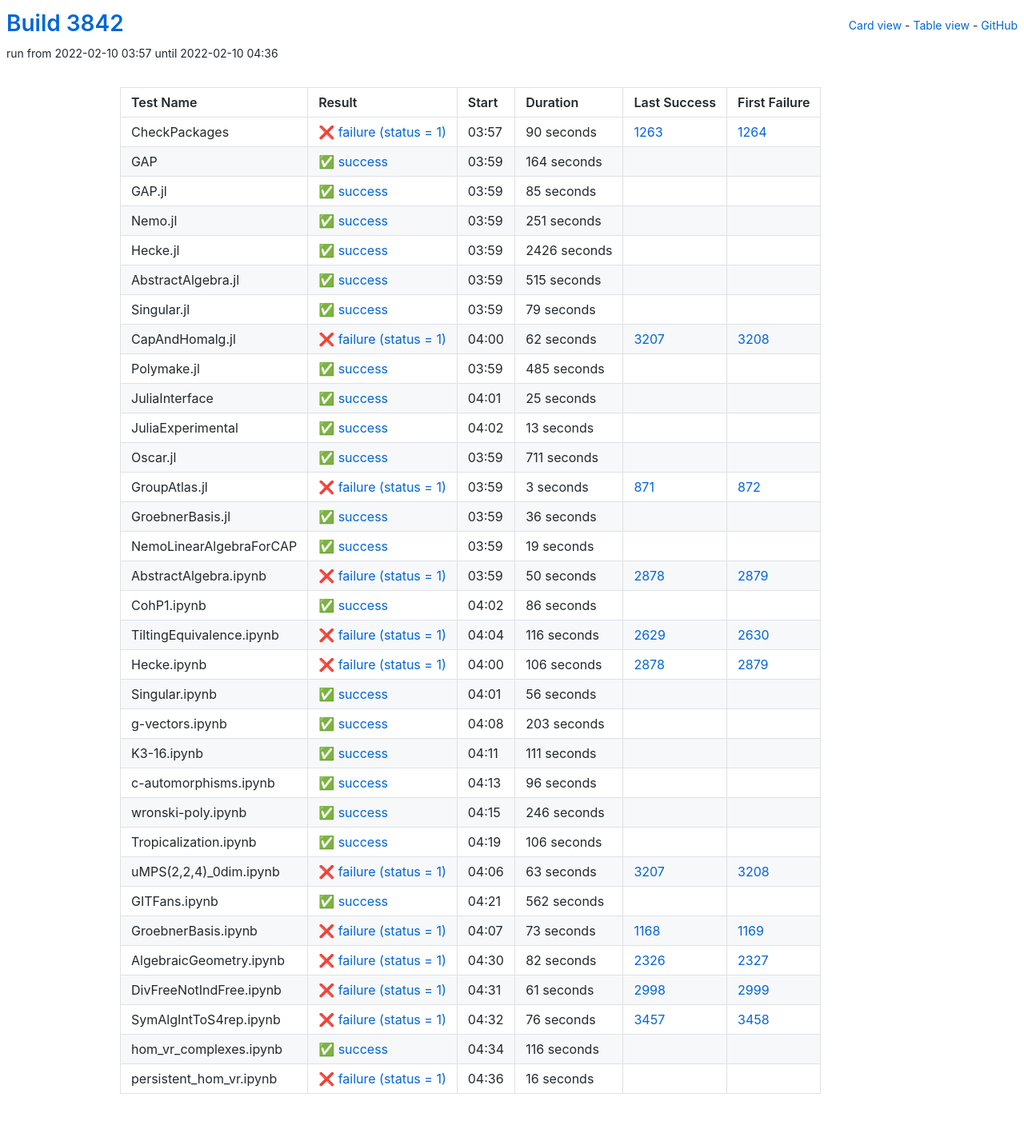
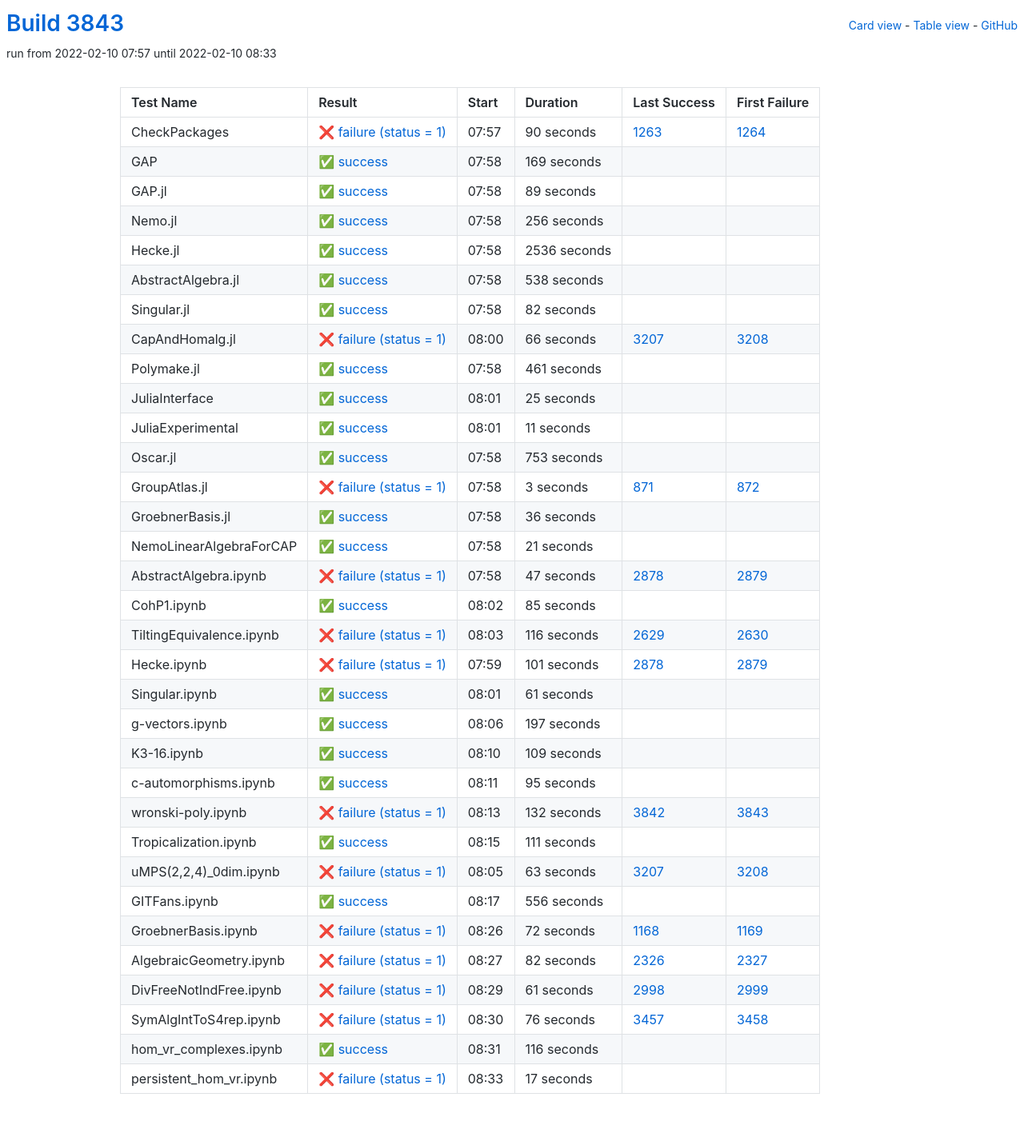
Before and after one commit to oscar-system/oscar-ci-status-stable, a Jekyll site: the page built from table.html, in a window 1280 px wide. Shown: the whole page at 80% size. Built offline with Jekyll 4.4.1, drawn with Linux system fonts in a browser that asks for light colours.

Commit message:
Build #3843

```diff
--- a/_data/ci.yml
+++ b/_data/ci.yml
@@ -1,6 +1,6 @@
 ---
-build: 3842
-build_url: https://oscarci.mathematik.uni-kl.de/job/oscar-stable/3842/
+build: 3843
+build_url: https://oscarci.mathematik.uni-kl.de/job/oscar-stable/3843/
 job: oscar-stable
 organization: oscar-system
 repo: oscar-ci-status-stable
@@ -8,8 +8,8 @@ repourl: https://github.com/oscar-system/oscar-ci-status-stable
 tests:
 - name: CheckPackages
   id: checkpackages
-  log: https://oscarci.mathematik.uni-kl.de/job/oscar-stable/3842/artifact/logs/build-3842/CheckPackages.log
-  start: 2022-02-10 03:57
+  log: https://oscarci.mathematik.uni-kl.de/job/oscar-stable/3843/artifact/logs/build-3843/CheckPackages.log
+  start: 2022-02-10 07:57
   success: false
   exitcode: 1
   status: failure
@@ -20,104 +20,104 @@ tests:
   first_failure_url: https://oscarci.mathematik.uni-kl.de/job/oscar-stable/1264/
 - name: GAP
   id: gap
-  log: https://oscarci.mathematik.uni-kl.de/job/oscar-stable/3842/artifact/logs/build-3842/GAP.log
-  start: 2022-02-10 03:59
+  log: https://oscarci.mathematik.uni-kl.de/job/oscar-stable/3843/artifact/logs/build-3843/GAP.log
+  start: 2022-02-10 07:58
   success: true
   exitcode: 0
   status: success
-  duration: 164
+  duration: 169
   last_success: false
   last_success_url:
   first_failure: false
   first_failure_url:
 - name: GAP.jl
   id: gap-jl
-  log: https://oscarci.mathematik.uni-kl.de/job/oscar-stable/3842/artifact/logs/build-3842/GAP.jl.log
-  start: 2022-02-10 03:59
+  log: https://oscarci.mathematik.uni-kl.de/job/oscar-stable/3843/artifact/logs/build-3843/GAP.jl.log
+  start: 2022-02-10 07:58
   success: true
   exitcode: 0
   status: success
-  duration: 85
+  duration: 89
   last_success: false
   last_success_url:
   first_failure: false
   first_failure_url:
 - name: Nemo.jl
   id: nemo-jl
-  log: https://oscarci.mathematik.uni-kl.de/job/oscar-stable/3842/artifact/logs/build-3842/Nemo.jl.log
-  start: 2022-02-10 03:59
+  log: https://oscarci.mathematik.uni-kl.de/job/oscar-stable/3843/artifact/logs/build-3843/Nemo.jl.log
+  start: 2022-02-10 07:58
   success: true
   exitcode: 0
   status: success
-  duration: 251
+  duration: 256
   last_success: false
   last_success_url:
   first_failure: false
   first_failure_url:
 - name: Hecke.jl
   id: hecke-jl
-  log: https://oscarci.mathematik.uni-kl.de/job/oscar-stable/3842/artifact/logs/build-3842/Hecke.jl.log
-  start: 2022-02-10 03:59
+  log: https://oscarci.mathematik.uni-kl.de/job/oscar-stable/3843/artifact/logs/build-3843/Hecke.jl.log
+  start: 2022-02-10 07:58
   success: true
   exitcode: 0
   status: success
-  duration: 2426
+  duration: 2536
   last_success: false
   last_success_url:
   first_failure: false
   first_failure_url:
 - name: AbstractAlgebra.jl
   id: abstractalgebra-jl
-  log: https://oscarci.mathematik.uni-kl.de/job/oscar-stable/3842/artifact/logs/build-3842/AbstractAlgebra.jl.log
-  start: 2022-02-10 03:59
+  log: https://oscarci.mathematik.uni-kl.de/job/oscar-stable/3843/artifact/logs/build-3843/AbstractAlgebra.jl.log
+  start: 2022-02-10 07:58
   success: true
   exitcode: 0
   status: success
-  duration: 515
+  duration: 538
   last_success: false
   last_success_url:
   first_failure: false
   first_failure_url:
 - name: Singular.jl
   id: singular-jl
-  log: https://oscarci.mathematik.uni-kl.de/job/oscar-stable/3842/artifact/logs/build-3842/Singular.jl.log
-  start: 2022-02-10 03:59
+  log: https://oscarci.mathematik.uni-kl.de/job/oscar-stable/3843/artifact/logs/build-3843/Singular.jl.log
+  start: 2022-02-10 07:58
   success: true
   exitcode: 0
   status: success
-  duration: 79
+  duration: 82
   last_success: false
   last_success_url:
   first_failure: false
   first_failure_url:
 - name: CapAndHomalg.jl
   id: capandhomalg-jl
-  log: https://oscarci.mathematik.uni-kl.de/job/oscar-stable/3842/artifact/logs/build-3842/CapAndHomalg.jl.log
-  start: 2022-02-10 04:00
+  log: https://oscarci.mathematik.uni-kl.de/job/oscar-stable/3843/artifact/logs/build-3843/CapAndHomalg.jl.log
+  start: 2022-02-10 08:00
   success: false
   exitcode: 1
   status: failure
-  duration: 62
+  duration: 66
   last_success: 3207
   last_success_url: https://oscarci.mathematik.uni-kl.de/job/oscar-stable/3207/
   first_failure: 3208
   first_failure_url: https://oscarci.mathematik.uni-kl.de/job/oscar-stable/3208/
 - name: Polymake.jl
   id: polymake-jl
-  log: https://oscarci.mathematik.uni-kl.de/job/oscar-stable/3842/artifact/logs/build-3842/Polymake.jl.log
-  start: 2022-02-10 03:59
+  log: https://oscarci.mathematik.uni-kl.de/job/oscar-stable/3843/artifact/logs/build-3843/Polymake.jl.log
+  start: 2022-02-10 07:58
   success: true
   exitcode: 0
   status: success
-  duration: 485
+  duration: 461
   last_success: false
   last_success_url:
   first_failure: false
   first_failure_url:
 - name: JuliaInterface
   id: juliainterface
-  log: https://oscarci.mathematik.uni-kl.de/job/oscar-stable/3842/artifact/logs/build-3842/JuliaInterface.log
-  start: 2022-02-10 04:01
+  log: https://oscarci.mathematik.uni-kl.de/job/oscar-stable/3843/artifact/logs/build-3843/JuliaInterface.log
+  start: 2022-02-10 08:01
   success: true
   exitcode: 0
   status: success
@@ -128,32 +128,32 @@ tests:
   first_failure_url:
 - name: JuliaExperimental
   id: juliaexperimental
-  log: https://oscarci.mathematik.uni-kl.de/job/oscar-stable/3842/artifact/logs/build-3842/JuliaExperimental.log
-  start: 2022-02-10 04:02
+  log: https://oscarci.mathematik.uni-kl.de/job/oscar-stable/3843/artifact/logs/build-3843/JuliaExperimental.log
+  start: 2022-02-10 08:01
   success: true
   exitcode: 0
   status: success
-  duration: 13
+  duration: 11
   last_success: false
   last_success_url:
   first_failure: false
   first_failure_url:
 - name: Oscar.jl
   id: oscar-jl
-  log: https://oscarci.mathematik.uni-kl.de/job/oscar-stable/3842/artifact/logs/build-3842/Oscar.jl.log
-  start: 2022-02-10 03:59
+  log: https://oscarci.mathematik.uni-kl.de/job/oscar-stable/3843/artifact/logs/build-3843/Oscar.jl.log
+  start: 2022-02-10 07:58
   success: true
   exitcode: 0
   status: success
-  duration: 711
+  duration: 753
   last_success: false
   last_success_url:
   first_failure: false
   first_failure_url:
 - name: GroupAtlas.jl
   id: groupatlas-jl
-  log: https://oscarci.mathematik.uni-kl.de/job/oscar-stable/3842/artifact/logs/build-3842/GroupAtlas.jl.log
-  start: 2022-02-10 03:59
+  log: https://oscarci.mathematik.uni-kl.de/job/oscar-stable/3843/artifact/logs/build-3843/GroupAtlas.jl.log
+  start: 2022-02-10 07:58
   success: false
   exitcode: 1
   status: failure
@@ -164,8 +164,8 @@ tests:
   first_failure_url: https://oscarci.mathematik.uni-kl.de/job/oscar-stable/872/
 - name: GroebnerBasis.jl
   id: groebnerbasis-jl
-  log: https://oscarci.mathematik.uni-kl.de/job/oscar-stable/3842/artifact/logs/build-3842/GroebnerBasis.jl.log
-  start: 2022-02-10 03:59
+  log: https://oscarci.mathematik.uni-kl.de/job/oscar-stable/3843/artifact/logs/build-3843/GroebnerBasis.jl.log
+  start: 2022-02-10 07:58
   success: true
   exitcode: 0
   status: success
@@ -176,44 +176,44 @@ tests:
   first_failure_url:
 - name: NemoLinearAlgebraForCAP
   id: nemolinearalgebraforcap
-  log: https://oscarci.mathematik.uni-kl.de/job/oscar-stable/3842/artifact/logs/build-3842/NemoLinearAlgebraForCAP.log
-  start: 2022-02-10 03:59
+  log: https://oscarci.mathematik.uni-kl.de/job/oscar-stable/3843/artifact/logs/build-3843/NemoLinearAlgebraForCAP.log
+  start: 2022-02-10 07:58
   success: true
   exitcode: 0
   status: success
-  duration: 19
+  duration: 21
   last_success: false
   last_success_url:
   first_failure: false
   first_failure_url:
 - name: AbstractAlgebra.ipynb
   id: abstractalgebra-ipynb
-  log: https://oscarci.mathematik.uni-kl.de/job/oscar-stable/3842/artifact/logs/build-3842/AbstractAlgebra.ipynb.log
-  start: 2022-02-10 03:59
+  log: https://oscarci.mathematik.uni-kl.de/job/oscar-stable/3843/artifact/logs/build-3843/AbstractAlgebra.ipynb.log
+  start: 2022-02-10 07:58
   success: false
   exitcode: 1
   status: failure
-  duration: 50
+  duration: 47
   last_success: 2878
   last_success_url: https://oscarci.mathematik.uni-kl.de/job/oscar-stable/2878/
   first_failure: 2879
   first_failure_url: https://oscarci.mathematik.uni-kl.de/job/oscar-stable/2879/
 - name: CohP1.ipynb
   id: cohp1-ipynb
-  log: https://oscarci.mathematik.uni-kl.de/job/oscar-stable/3842/artifact/logs/build-3842/CohP1.ipynb.log
-  start: 2022-02-10 04:02
+  log: https://oscarci.mathematik.uni-kl.de/job/oscar-stable/3843/artifact/logs/build-3843/CohP1.ipynb.log
+  start: 2022-02-10 08:02
   success: true
   exitcode: 0
   status: success
-  duration: 86
+  duration: 85
   last_success: false
   last_success_url:
   first_failure: false
   first_failure_url:
 - name: TiltingEquivalence.ipynb
   id: tiltingequivalence-ipynb
-  log: https://oscarci.mathematik.uni-kl.de/job/oscar-stable/3842/artifact/logs/build-3842/TiltingEquivalence.ipynb.log
-  start: 2022-02-10 04:04
+  log: https://oscarci.mathematik.uni-kl.de/job/oscar-stable/3843/artifact/logs/build-3843/TiltingEquivalence.ipynb.log
+  start: 2022-02-10 08:03
   success: false
   exitcode: 1
   status: failure
@@ -224,44 +224,80 @@ tests:
   first_failure_url: https://oscarci.mathematik.uni-kl.de/job/oscar-stable/2630/
 - name: Hecke.ipynb
   id: hecke-ipynb
-  log: https://oscarci.mathematik.uni-kl.de/job/oscar-stable/3842/artifact/logs/build-3842/Hecke.ipynb.log
-  start: 2022-02-10 04:00
+  log: https://oscarci.mathematik.uni-kl.de/job/oscar-stable/3843/artifact/logs/build-3843/Hecke.ipynb.log
+  start: 2022-02-10 07:59
   success: false
   exitcode: 1
   status: failure
-  duration: 106
+  duration: 101
   last_success: 2878
   last_success_url: https://oscarci.mathematik.uni-kl.de/job/oscar-stable/2878/
   first_failure: 2879
   first_failure_url: https://oscarci.mathematik.uni-kl.de/job/oscar-stable/2879/
 - name: Singular.ipynb
   id: singular-ipynb
-  log: https://oscarci.mathematik.uni-kl.de/job/oscar-stable/3842/artifact/logs/build-3842/Singular.ipynb.log
-  start: 2022-02-10 04:01
+  log: https://oscarci.mathematik.uni-kl.de/job/oscar-stable/3843/artifact/logs/build-3843/Singular.ipynb.log
+  start: 2022-02-10 08:01
   success: true
   exitcode: 0
   status: success
-  duration: 56
+  duration: 61
   last_success: false
   last_success_url:
   first_failure: false
   first_failure_url:
 - name: g-vectors.ipynb
   id: g-vectors-ipynb
-  log: https://oscarci.mathematik.uni-kl.de/job/oscar-stable/3842/artifact/logs/build-3842/g-vectors.ipynb.log
-  start: 2022-02-10 04:08
+  log: https://oscarci.mathematik.uni-kl.de/job/oscar-stable/3843/artifact/logs/build-3843/g-vectors.ipynb.log
+  start: 2022-02-10 08:06
   success: true
   exitcode: 0
   status: success
-  duration: 203
+  duration: 197
   last_success: false
   last_success_url:
   first_failure: false
   first_failure_url:
 - name: K3-16.ipynb
   id: k3-16-ipynb
-  log: https://oscarci.mathematik.uni-kl.de/job/oscar-stable/3842/artifact/logs/build-3842/K3-16.ipynb.log
-  start: 2022-02-10 04:11
+  log: https://oscarci.mathematik.uni-kl.de/job/oscar-stable/3843/artifact/logs/build-3843/K3-16.ipynb.log
+  start: 2022-02-10 08:10
+  success: true
+  exitcode: 0
+  status: success
+  duration: 109
+  last_success: false
+  last_success_url:
+  first_failure: false
+  first_failure_url:
+- name: c-automorphisms.ipynb
+  id: c-automorphisms-ipynb
+  log: https://oscarci.mathematik.uni-kl.de/job/oscar-stable/3843/artifact/logs/build-3843/c-automorphisms.ipynb.log
+  start: 2022-02-10 08:11
+  success: true
+  exitcode: 0
+  status: success
+  duration: 95
+  last_success: false
+  last_success_url:
+  first_failure: false
+  first_failure_url:
+- name: wronski-poly.ipynb
+  id: wronski-poly-ipynb
+  log: https://oscarci.mathematik.uni-kl.de/job/oscar-stable/3843/artifact/logs/build-3843/wronski-poly.ipynb.log
+  start: 2022-02-10 08:13
+  success: false
+  exitcode: 1
+  status: failure
+  duration: 132
+  last_success: 3842
+  last_success_url: https://oscarci.mathematik.uni-kl.de/job/oscar-stable/3842/
+  first_failure: 3843
+  first_failure_url: https://oscarci.mathematik.uni-kl.de/job/oscar-stable/3843/
+- name: Tropicalization.ipynb
+  id: tropicalization-ipynb
+  log: https://oscarci.mathematik.uni-kl.de/job/oscar-stable/3843/artifact/logs/build-3843/Tropicalization.ipynb.log
+  start: 2022-02-10 08:15
   success: true
   exitcode: 0
   status: success
@@ -270,46 +306,10 @@ tests:
   last_success_url:
   first_failure: false
   first_failure_url:
-- name: c-automorphisms.ipynb
-  id: c-automorphisms-ipynb
-  log: https://oscarci.mathematik.uni-kl.de/job/oscar-stable/3842/artifact/logs/build-3842/c-automorphisms.ipynb.log
-  start: 2022-02-10 04:13
-  success: true
-  exitcode: 0
-  status: success
-  duration: 96
-  last_success: false
-  last_success_url:
-  first_failure: false
-  first_failure_url:
-- name: wronski-poly.ipynb
-  id: wronski-poly-ipynb
-  log: https://oscarci.mathematik.uni-kl.de/job/oscar-stable/3842/artifact/logs/build-3842/wronski-poly.ipynb.log
-  start: 2022-02-10 04:15
-  success: true
-  exitcode: 0
-  status: success
-  duration: 246
-  last_success: false
-  last_success_url:
-  first_failure: false
-  first_failure_url:
-- name: Tropicalization.ipynb
-  id: tropicalization-ipynb
-  log: https://oscarci.mathematik.uni-kl.de/job/oscar-stable/3842/artifact/logs/build-3842/Tropicalization.ipynb.log
-  start: 2022-02-10 04:19
-  success: true
-  exitcode: 0
-  status: success
-  duration: 106
-  last_success: false
-  last_success_url:
-  first_failure: false
-  first_failure_url:
 - name: uMPS(2,2,4)_0dim.ipynb
   id: umps-2-2-4-0dim-ipynb
-  log: https://oscarci.mathematik.uni-kl.de/job/oscar-stable/3842/artifact/logs/build-3842/uMPS-2-2-4-_0dim.ipynb.log
-  start: 2022-02-10 04:06
+  log: https://oscarci.mathematik.uni-kl.de/job/oscar-stable/3843/artifact/logs/build-3843/uMPS-2-2-4-_0dim.ipynb.log
+  start: 2022-02-10 08:05
   success: false
   exitcode: 1
   status: failure
@@ -320,32 +320,32 @@ tests:
   first_failure_url: https://oscarci.mathematik.uni-kl.de/job/oscar-stable/3208/
 - name: GITFans.ipynb
   id: gitfans-ipynb
-  log: https://oscarci.mathematik.uni-kl.de/job/oscar-stable/3842/artifact/logs/build-3842/GITFans.ipynb.log
-  start: 2022-02-10 04:21
+  log: https://oscarci.mathematik.uni-kl.de/job/oscar-stable/3843/artifact/logs/build-3843/GITFans.ipynb.log
+  start: 2022-02-10 08:17
   success: true
   exitcode: 0
   status: success
-  duration: 562
+  duration: 556
   last_success: false
   last_success_url:
   first_failure: false
   first_failure_url:
 - name: GroebnerBasis.ipynb
   id: groebnerbasis-ipynb
-  log: https://oscarci.mathematik.uni-kl.de/job/oscar-stable/3842/artifact/logs/build-3842/GroebnerBasis.ipynb.log
-  start: 2022-02-10 04:07
+  log: https://oscarci.mathematik.uni-kl.de/job/oscar-stable/3843/artifact/logs/build-3843/GroebnerBasis.ipynb.log
+  start: 2022-02-10 08:26
   success: false
   exitcode: 1
   status: failure
-  duration: 73
+  duration: 72
   last_success: 1168
   last_success_url: https://oscarci.mathematik.uni-kl.de/job/oscar-stable/1168/
   first_failure: 1169
   first_failure_url: https://oscarci.mathematik.uni-kl.de/job/oscar-stable/1169/
 - name: AlgebraicGeometry.ipynb
   id: algebraicgeometry-ipynb
-  log: https://oscarci.mathematik.uni-kl.de/job/oscar-stable/3842/artifact/logs/build-3842/AlgebraicGeometry.ipynb.log
-  start: 2022-02-10 04:30
+  log: https://oscarci.mathematik.uni-kl.de/job/oscar-stable/3843/artifact/logs/build-3843/AlgebraicGeometry.ipynb.log
+  start: 2022-02-10 08:27
   success: false
   exitcode: 1
   status: failure
@@ -356,8 +356,8 @@ tests:
   first_failure_url: https://oscarci.mathematik.uni-kl.de/job/oscar-stable/2327/
 - name: DivFreeNotIndFree.ipynb
   id: divfreenotindfree-ipynb
-  log: https://oscarci.mathematik.uni-kl.de/job/oscar-stable/3842/artifact/logs/build-3842/DivFreeNotIndFree.ipynb.log
-  start: 2022-02-10 04:31
+  log: https://oscarci.mathematik.uni-kl.de/job/oscar-stable/3843/artifact/logs/build-3843/DivFreeNotIndFree.ipynb.log
+  start: 2022-02-10 08:29
   success: false
   exitcode: 1
   status: failure
@@ -368,8 +368,8 @@ tests:
   first_failure_url: https://oscarci.mathematik.uni-kl.de/job/oscar-stable/2999/
 - name: SymAlgIntToS4rep.ipynb
   id: symalginttos4rep-ipynb
-  log: https://oscarci.mathematik.uni-kl.de/job/oscar-stable/3842/artifact/logs/build-3842/SymAlgIntToS4rep.ipynb.log
-  start: 2022-02-10 04:32
+  log: https://oscarci.mathematik.uni-kl.de/job/oscar-stable/3843/artifact/logs/build-3843/SymAlgIntToS4rep.ipynb.log
+  start: 2022-02-10 08:30
   success: false
   exitcode: 1
   status: failure
@@ -380,8 +380,8 @@ tests:
   first_failure_url: https://oscarci.mathematik.uni-kl.de/job/oscar-stable/3458/
 - name: hom_vr_complexes.ipynb
   id: hom-vr-complexes-ipynb
-  log: https://oscarci.mathematik.uni-kl.de/job/oscar-stable/3842/artifact/logs/build-3842/hom_vr_complexes.ipynb.log
-  start: 2022-02-10 04:34
+  log: https://oscarci.mathematik.uni-kl.de/job/oscar-stable/3843/artifact/logs/build-3843/hom_vr_complexes.ipynb.log
+  start: 2022-02-10 08:31
   success: true
   exitcode: 0
   status: success
@@ -392,12 +392,12 @@ tests:
   first_failure_url:
 - name: persistent_hom_vr.ipynb
   id: persistent-hom-vr-ipynb
-  log: https://oscarci.mathematik.uni-kl.de/job/oscar-stable/3842/artifact/logs/build-3842/persistent_hom_vr.ipynb.log
-  start: 2022-02-10 04:36
+  log: https://oscarci.mathematik.uni-kl.de/job/oscar-stable/3843/artifact/logs/build-3843/persistent_hom_vr.ipynb.log
+  start: 2022-02-10 08:33
   success: false
   exitcode: 1
   status: failure
-  duration: 16
+  duration: 17
   last_success: false
   last_success_url:
   first_failure: false
```
Also changed, not shown: README.md.
